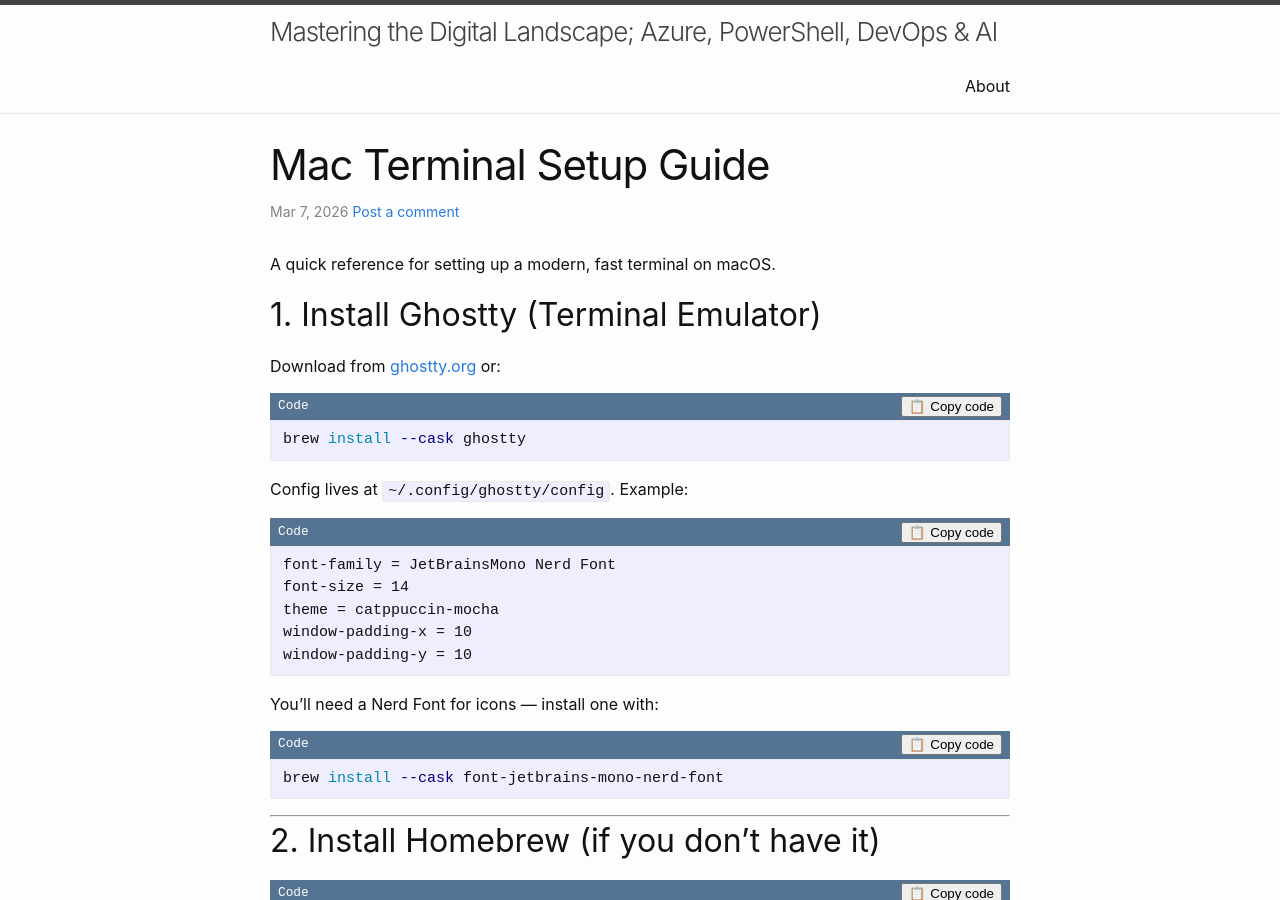
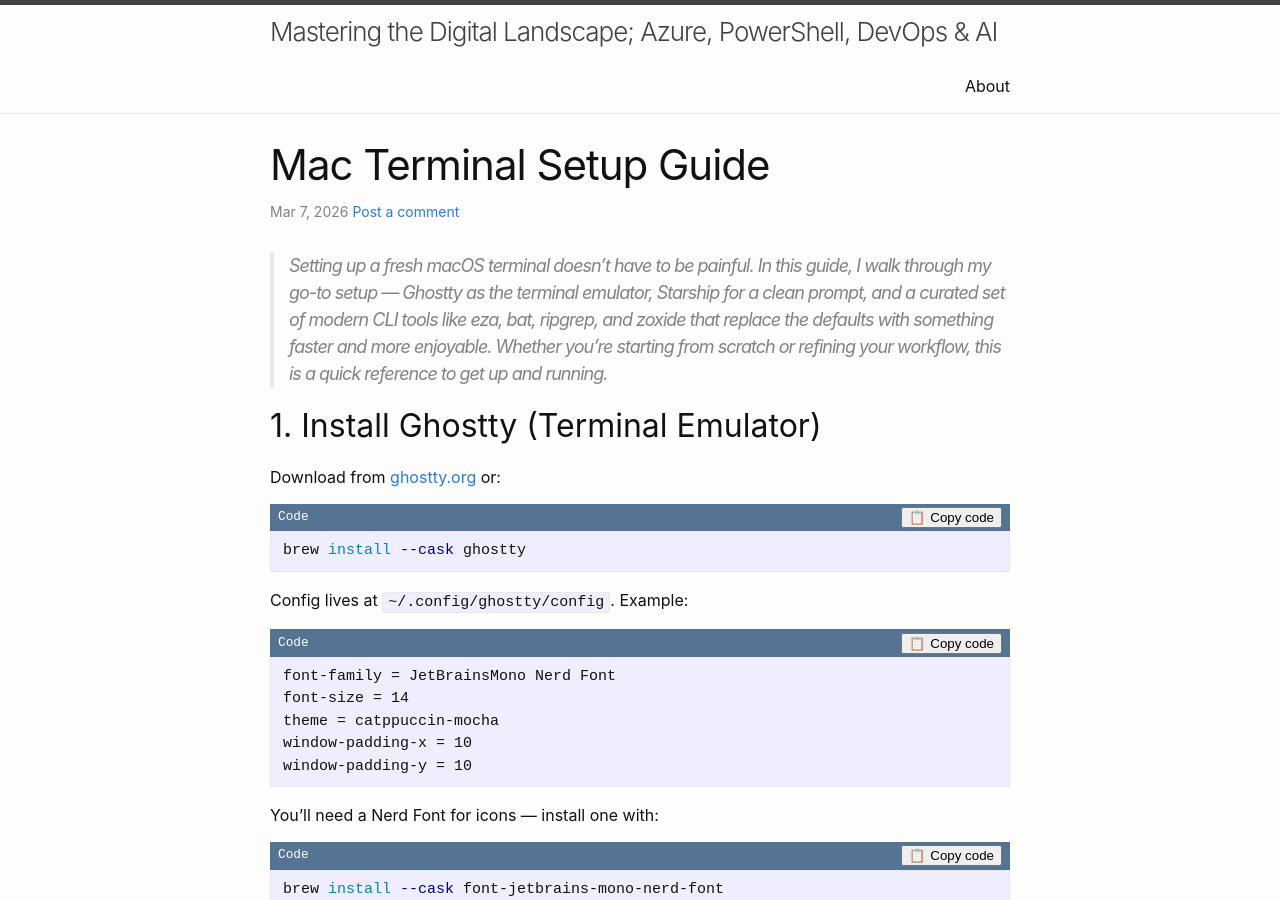
Before and after one commit to emrgcl/emrgcl.github.io, a Jekyll site: the page built from _posts/2026-03-07-mac-terminal-setup-guide.md, in a window 1280 px wide and 900 px high. Built offline with Jekyll 4.4.1, drawn with Linux system fonts in a browser that asks for light colours; comment, search, counter and statistics services are not loaded.

Commit message:
Add blockquote summary and excerpt separator to terminal setup post
Match the existing blog post format with a > blockquote intro
followed by <!--more--> separator.

Co-Authored-By: Claude Opus 4.6 <noreply@anthropic.com>

```diff
--- a/_posts/2026-03-07-mac-terminal-setup-guide.md
+++ b/_posts/2026-03-07-mac-terminal-setup-guide.md
@@ -7,7 +7,7 @@ tags: [ghostty, homebrew, zsh, starship, neovim, cli, fzf, terminal]
 summary: "A quick reference for setting up a modern, fast terminal on macOS with Ghostty, Starship prompt, and essential CLI tools like eza, bat, ripgrep, and more."
 ---
 
-A quick reference for setting up a modern, fast terminal on macOS.
+> Setting up a fresh macOS terminal doesn't have to be painful. In this guide, I walk through my go-to setup — Ghostty as the terminal emulator, Starship for a clean prompt, and a curated set of modern CLI tools like eza, bat, ripgrep, and zoxide that replace the defaults with something faster and more enjoyable. Whether you're starting from scratch or refining your workflow, this is a quick reference to get up and running.
 
 <!--more-->
 
```
